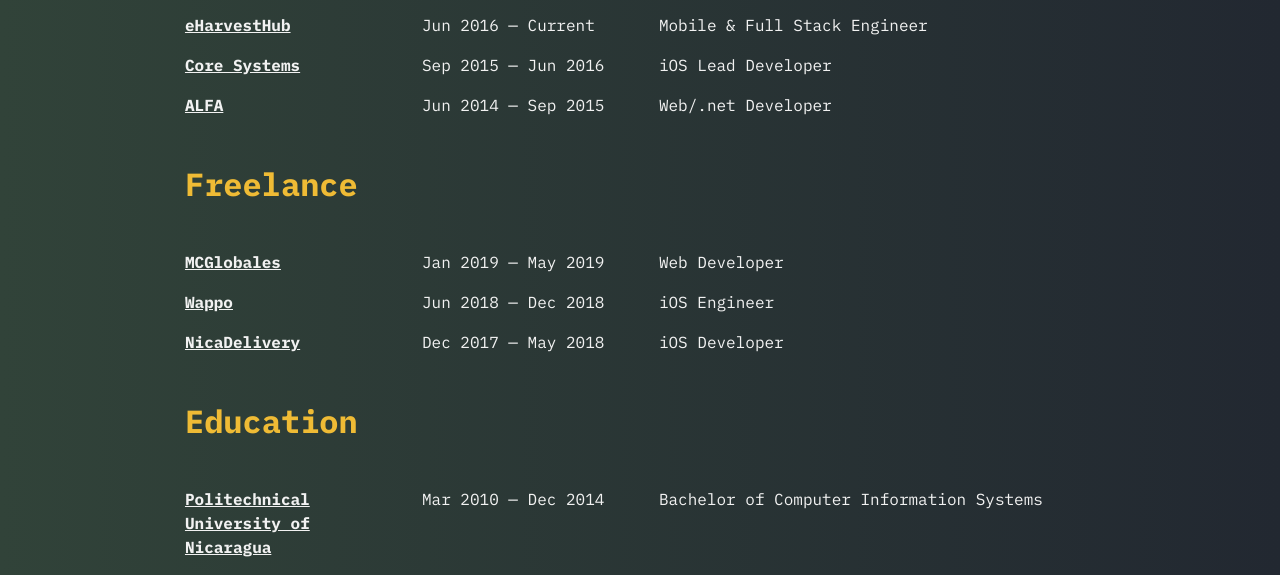
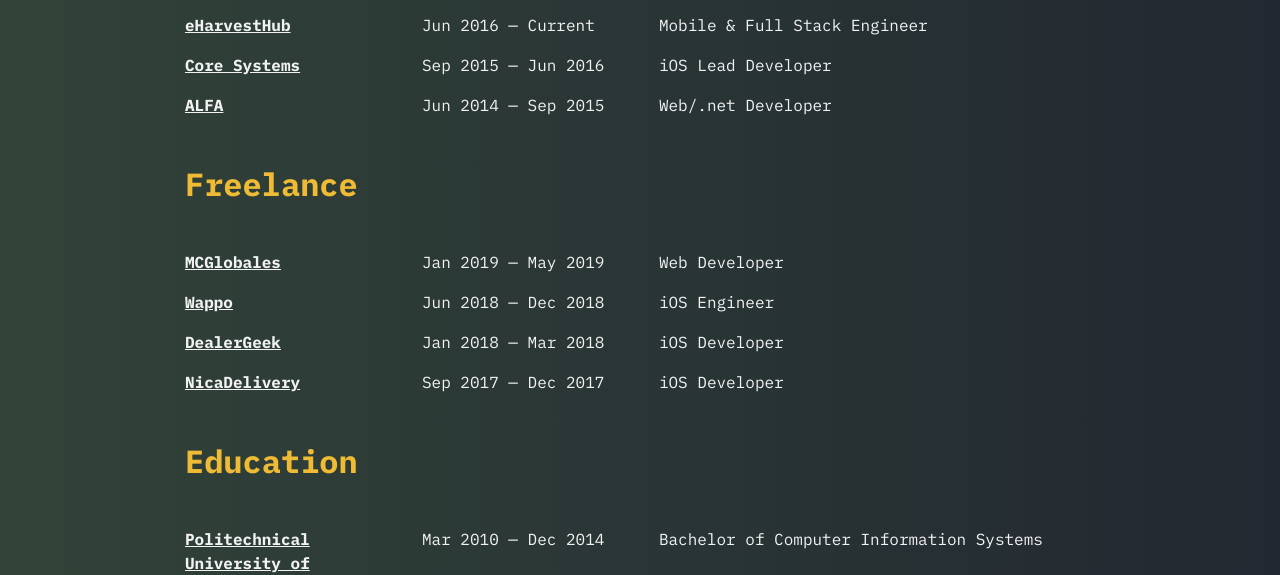
Before and after one commit to ingdanni/ingdanni.github.io, a plain HTML site: page index.html in a window 1280 px wide. Shown: the part 596-1171 px from the top of the page. Drawn offline with nearby package versions, Linux system fonts and the light colour scheme.

Commit message:
Fixed freelance section

```diff
--- a/index.html
+++ b/index.html
@@ -62,8 +62,13 @@
                 <div class="col-6">iOS Engineer</div>
             </div>
             <div class="row">
+                <div class="col-3"><b>DealerGeek</b></div>
+                <div class="col-3">Jan 2018 — Mar 2018</div>
+                <div class="col-6">iOS Developer</div>
+            </div>
+            <div class="row">
                 <div class="col-3"><b>NicaDelivery</b></div>
-                <div class="col-3">Dec 2017 — May 2018</div>
+                <div class="col-3">Sep 2017 — Dec 2017</div>
                 <div class="col-6">iOS Developer</div>
             </div>
             <!-- Education -->
```
